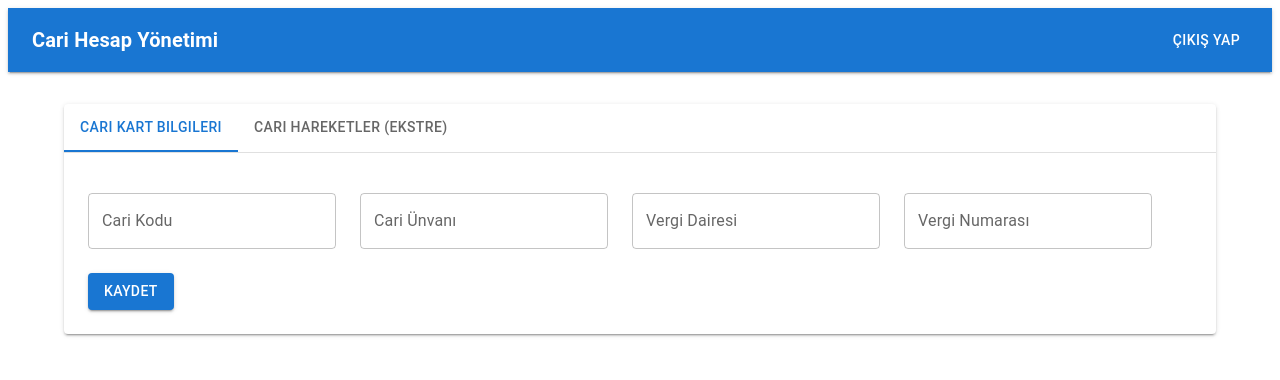
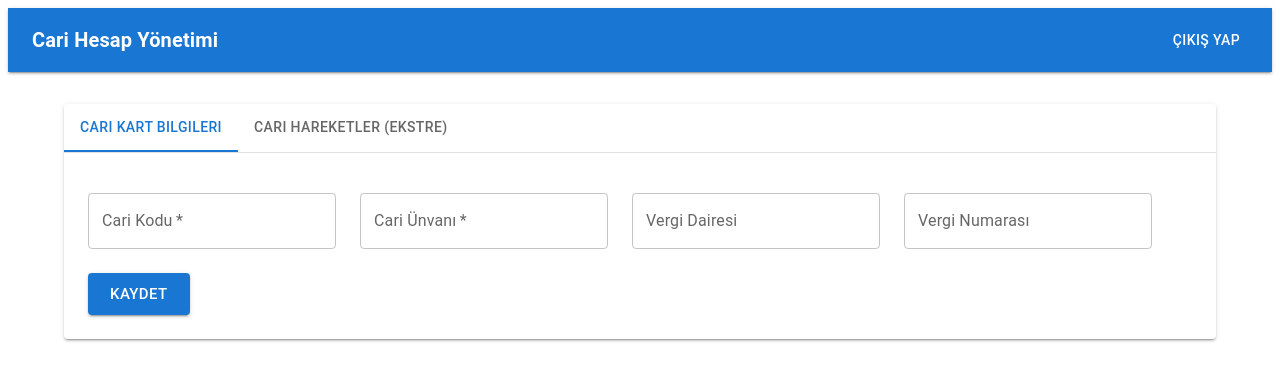
Before and after one commit to pythonmustafa/yeni, a React (Vite) app in the folder client/: page /cari in a window 1280 px wide. Shown: the top 380 px of the page. Built offline with nearby package versions, Linux system fonts and the light colour scheme.

Commit message:
cari kart formu sayfası güncellendi

```diff
--- a/client/src/components/CariKartFormu.jsx
+++ b/client/src/components/CariKartFormu.jsx
@@ -1,26 +1,81 @@
-import React from 'react';
-import { TextField, Button, Grid, Box } from '@mui/material';
+import React, { useState } from 'react';
+import { TextField, Button, Grid, Box, Snackbar, Alert } from '@mui/material';
 
 export default function CariKartFormu() {
+  // Form verilerini tutacağımız React State'i
+  const [formData, setFormData] = useState({
+    cari_kodu: '',
+    unvan: '',
+    vergi_dairesi: '',
+    vergi_no: ''
+  });
+
+  // Başarılı/Başarısız bildirimleri için State
+  const [bildirim, setBildirim] = useState({ acik: false, mesaj: '', tur: 'success' });
+
+  // Inputlara veri girildikçe State'i güncelleyen fonksiyon
+  const handleChange = (e) => {
+    setFormData({
+      ...formData,
+      [e.target.name]: e.target.value
+    });
+  };
+
+  // "Kaydet" butonuna basıldığında çalışacak fonksiyon
+  const handleSubmit = async (e) => {
+    e.preventDefault(); // Sayfanın yenilenmesini engeller
+
+    try {
+      // Backend'imize POST isteği atıyoruz
+      const response = await fetch('/api/cariler', {
+        method: 'POST',
+        headers: {
+          'Content-Type': 'application/json',
+        },
+        body: JSON.stringify(formData),
+      });
+
+      if (!response.ok) {
+        throw new Error('Kayıt işlemi başarısız oldu.');
+      }
+
+      // Başarılı olursa formu temizle ve bildirim göster
+      setBildirim({ acik: true, mesaj: 'Cari Kart Başarıyla Kaydedildi!', tur: 'success' });
+      setFormData({ cari_kodu: '', unvan: '', vergi_dairesi: '', vergi_no: '' });
+
+    } catch (error) {
+      setBildirim({ acik: true, mesaj: error.message, tur: 'error' });
+    }
+  };
+
   return (
-    <Box component="form" sx={{ mt: 2 }}>
+    <Box component="form" onSubmit={handleSubmit} sx={{ mt: 2 }}>
       <Grid container spacing={3}>
         <Grid item xs={12} sm={6}>
-          <TextField fullWidth label="Cari Kodu" variant="outlined" />
+          <TextField required fullWidth label="Cari Kodu" name="cari_kodu" value={formData.cari_kodu} onChange={handleChange} variant="outlined" />
         </Grid>
         <Grid item xs={12} sm={6}>
-          <TextField fullWidth label="Cari Ünvanı" variant="outlined" />
+          <TextField required fullWidth label="Cari Ünvanı" name="unvan" value={formData.unvan} onChange={handleChange} variant="outlined" />
         </Grid>
         <Grid item xs={12} sm={6}>
-          <TextField fullWidth label="Vergi Dairesi" variant="outlined" />
+          <TextField fullWidth label="Vergi Dairesi" name="vergi_dairesi" value={formData.vergi_dairesi} onChange={handleChange} variant="outlined" />
         </Grid>
         <Grid item xs={12} sm={6}>
-          <TextField fullWidth label="Vergi Numarası" variant="outlined" />
+          <TextField fullWidth label="Vergi Numarası" name="vergi_no" value={formData.vergi_no} onChange={handleChange} variant="outlined" />
         </Grid>
         <Grid item xs={12}>
-          <Button variant="contained" color="primary">Kaydet</Button>
+          <Button type="submit" variant="contained" color="primary" size="large">
+            Kaydet
+          </Button>
         </Grid>
       </Grid>
+
+      {/* Ekranın altında çıkacak olan küçük bilgi mesajı (Toast) */}
+      <Snackbar open={bildirim.acik} autoHideDuration={4000} onClose={() => setBildirim({ ...bildirim, acik: false })}>
+        <Alert severity={bildirim.tur} sx={{ width: '100%' }}>
+          {bildirim.mesaj}
+        </Alert>
+      </Snackbar>
     </Box>
   );
 }
```
